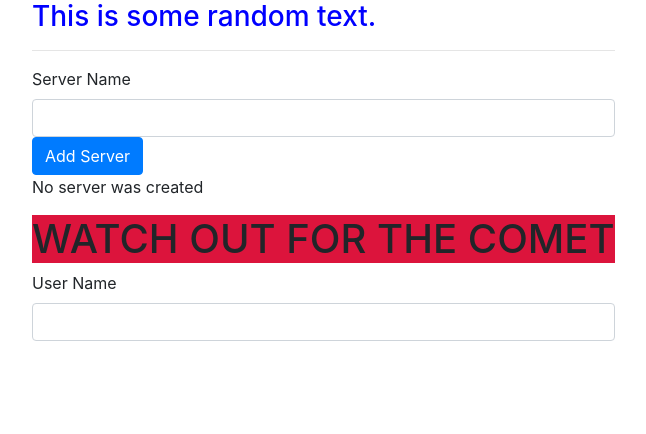
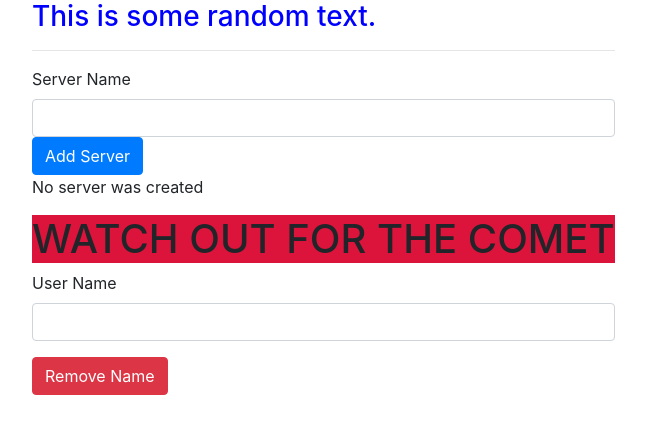
Before and after one commit to Cjstoney/angular_course, an Angular app: page / in a window 1280 px wide. Shown: the top 434 px of the page, without its empty margins (38-684 px from the left). Built offline with nearby package versions, Linux system fonts and the light colour scheme.

Commit message:
addition and removal of user names are working

```diff
--- a/src/app/success/success.component.html
+++ b/src/app/success/success.component.html
@@ -1,4 +1,9 @@
 <label>User Name</label>
-<input type="text" class='form-control'
-(input)='onUpdateUserName($event)'>
-<p>{{userName}}</p>
+<input type="text"
+class="form-control"
+[(ngModel)]="userName"
+/>
+<p>{{ userName }}</p>
+<button
+class='btn btn-danger'
+(click)='onNameDelete()'>Remove Name</button>
--- a/src/app/success/success.component.ts
+++ b/src/app/success/success.component.ts
@@ -19,4 +19,10 @@ export class SuccessComponent {
         this.userName=(<HTMLInputElement>event.target).value
         // this.userName = event
     }
+
+    onNameDelete(){
+        if(this.userName !== ''){
+            this.userName = ''
+        }else(alert('You cannot delete what was never there.'))
+    }
 }
```
